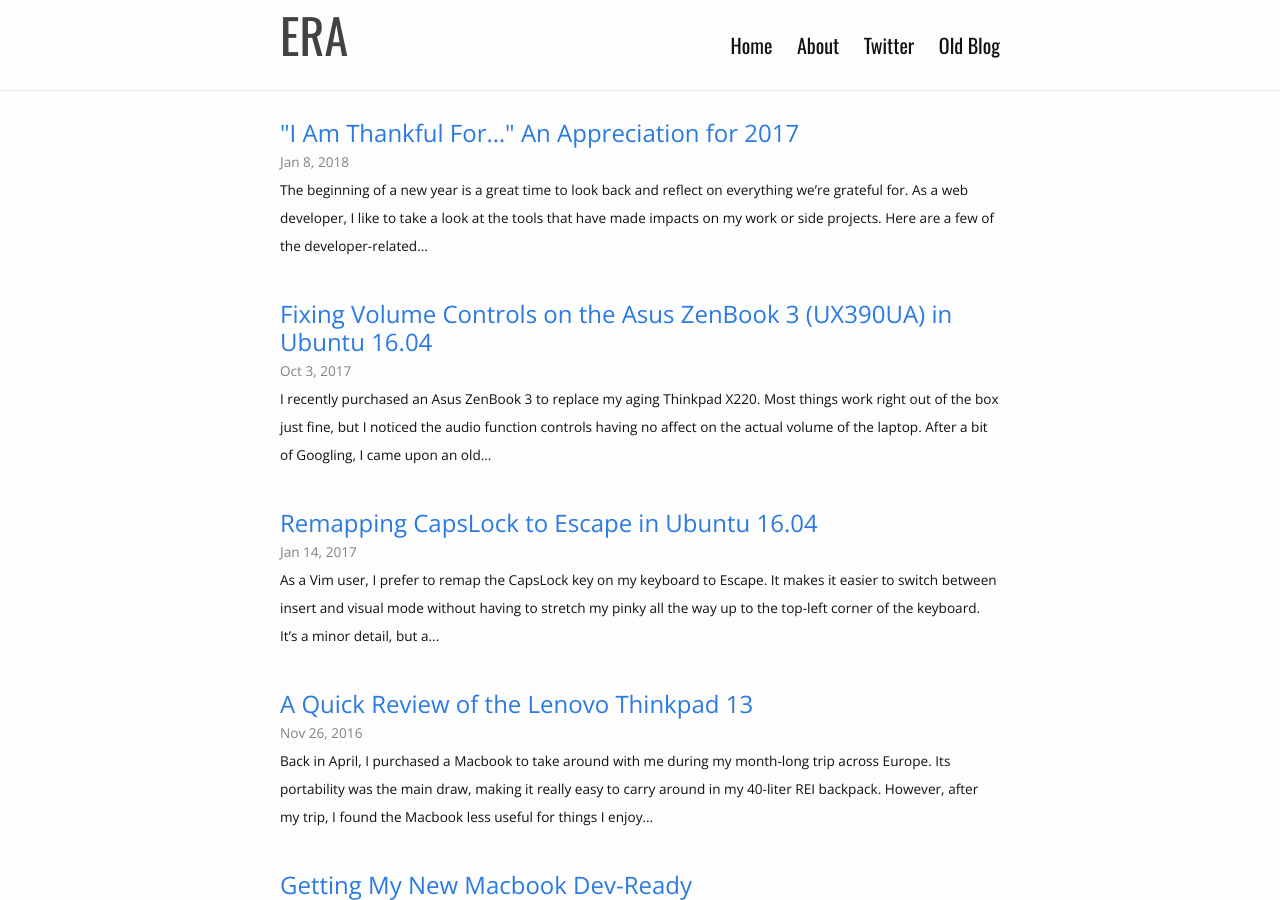
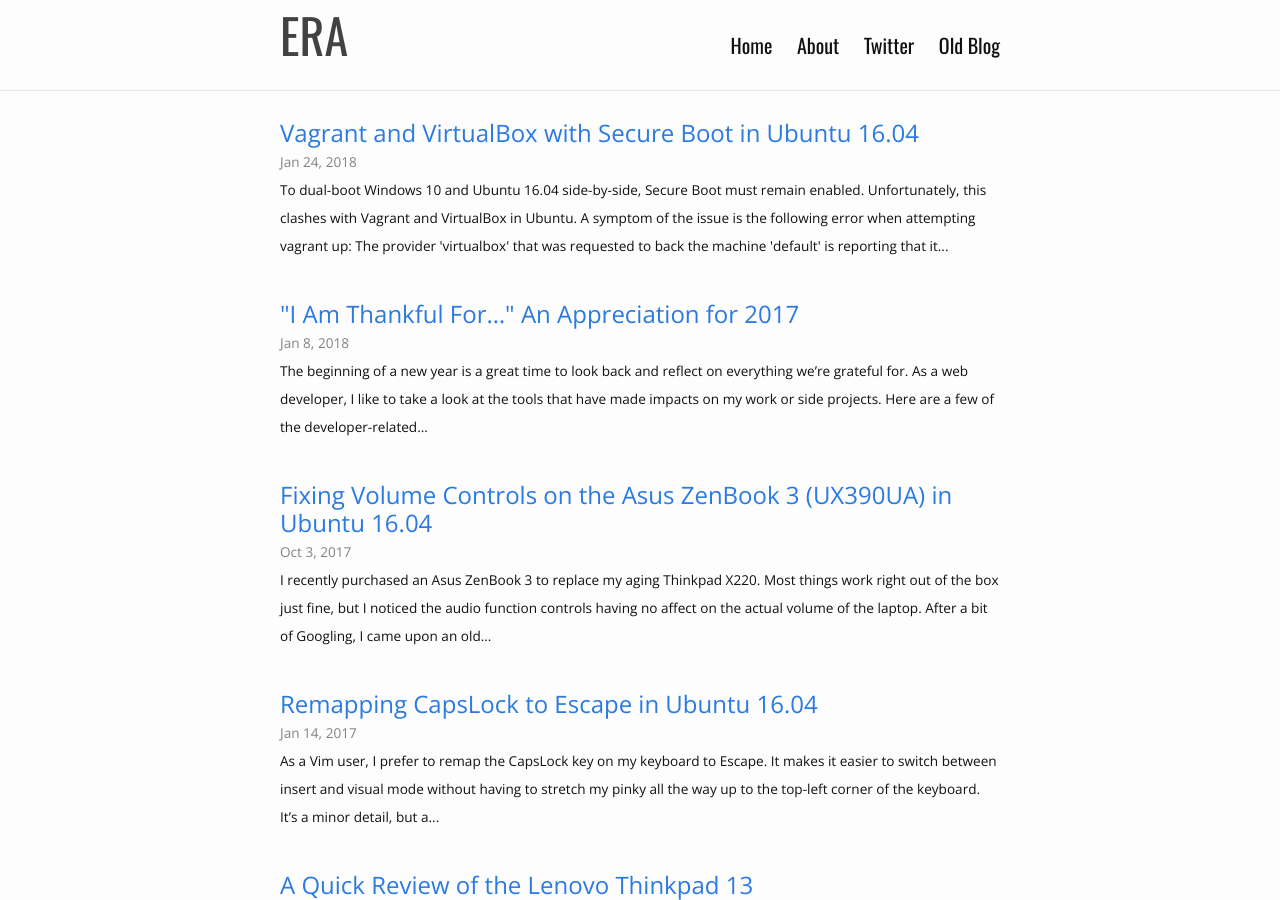
Before and after one commit to era86/era86.github.io, a Jekyll site: the page built from index.html, in a window 1280 px wide and 900 px high. Built offline with Jekyll 4.4.1, drawn with Linux system fonts in a browser that asks for light colours.

Commit message:
Publish secureboot article

```diff
--- a/_drafts/2018-02-05-vagrant-virtualbox-secureboot-in-ubuntu-1604.markdown
+++ b/_posts/2018-01-24-vagrant-virtualbox-secureboot-in-ubuntu-1604.markdown
@@ -1,15 +1,17 @@
 ---
 layout: post
 title:  "Vagrant and VirtualBox with Secure Boot in Ubuntu 16.04"
-date:   2018-02-05
+date:   2018-01-24
 comments: true
 ---
+
+[![Secure Computer](/assets/images/posts/secure-computer.png){: .landing-image.centered }](/assets/images/posts/secure-computer.png)
 
 To dual-boot Windows 10 and Ubuntu 16.04 side-by-side, [Secure Boot](https://docs.microsoft.com/en-us/windows-hardware/design/device-experiences/oem-secure-boot) must remain enabled. Unfortunately, this clashes with [Vagrant](https://www.vagrantup.com/) and [VirtualBox](https://www.virtualbox.org/) in Ubuntu.
 
 A symptom of the issue is the following error when attempting `vagrant up`:
 
-{% highlight bash %}
+{% highlight console %}
 The provider 'virtualbox' that was requested to back the machine
 'default' is reporting that it isn't usable on this system. The
 reason is shown below:
```
Also changed, not shown: assets/images/posts/secure-computer.png (added).
